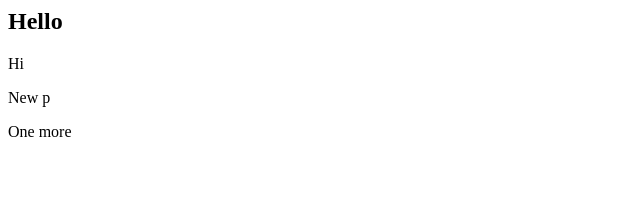
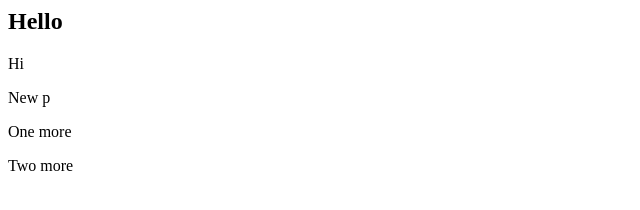
Before and after one commit to Uzkales/test, a plain HTML site: page index.html in a window 1280 px wide. Shown: the full height of the page, 0-640 px from the left. Drawn offline with Linux system fonts and the light colour scheme.

Commit message:
Update index.html

```diff
--- a/index.html
+++ b/index.html
@@ -3,3 +3,5 @@
 
 <p>New p</p>
 <p>One more</p>
+
+<p>Two more</p>
```
